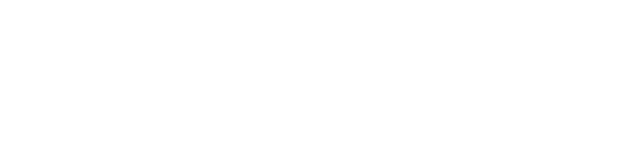
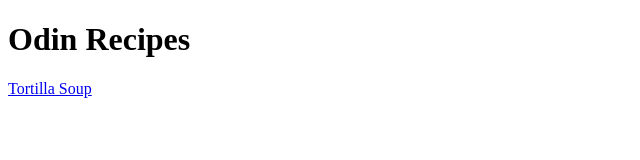
Before and after one commit to FabianLugo/odin-recipes, a plain HTML site: page index.html in a window 1280 px wide. Shown: the whole page, without its empty margins (0-640 px from the left). Drawn offline with Linux system fonts and the light colour scheme.

Commit message:
Add heading and link to a new recipe
Based on Odin Assignment added heading and
added link to a new recipe

```diff
--- a/index.html
+++ b/index.html
@@ -7,7 +7,8 @@
     </head>
 
     <body>
-
+      <h1>Odin Recipes</h1>
+      <p><a href="./recipes/Tortilla_Sup.html">Tortilla Soup</a></p>
 
     </body>
 
```
